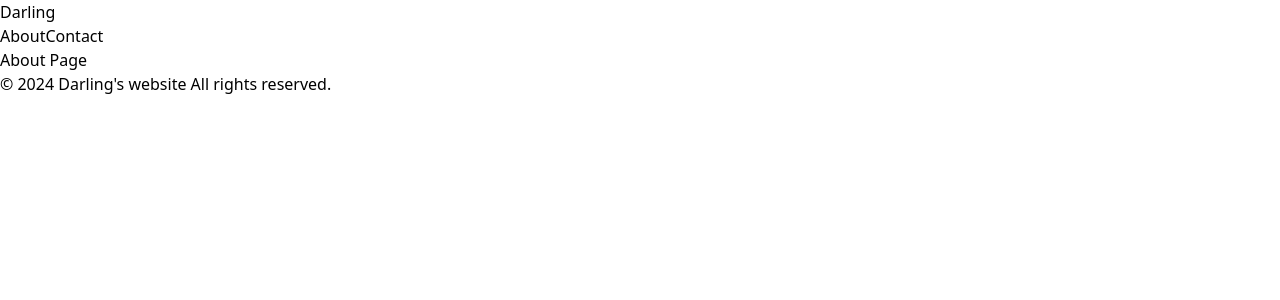
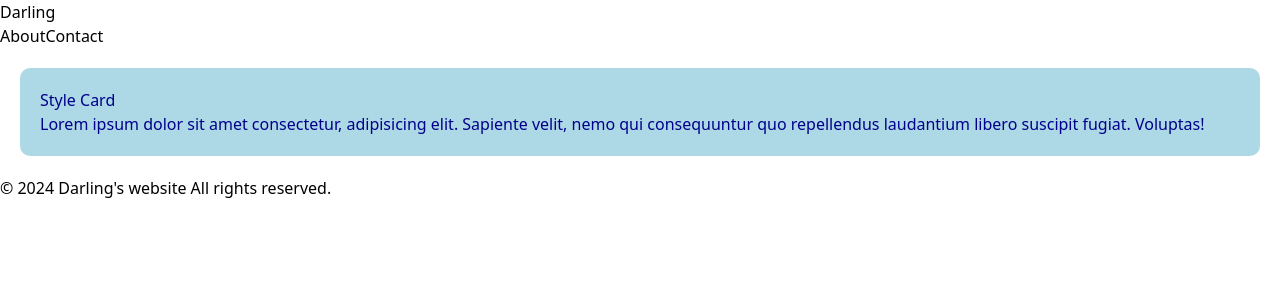
Before and after one commit to atultiwari7388/reactjs-Oct-2024, a React (Vite) app in the folder react-first/: page /about in a window 1280 px wide. Shown: the top 300 px of the page. Built offline with nearby package versions, Linux system fonts and the light colour scheme.

Commit message:
basic styling and external styling

```diff
--- /dev/null
+++ b/react-first/src/components/StyleCard.jsx
@@ -0,0 +1,16 @@
+export const StyleCard = () => {
+  const headerStyling = {
+    color: "white",
+    backgroundColor: "red",
+    padding: "2rem",
+  };
+
+  return (
+    <div>
+      <h1 style={{ color: "red", backgroundColor: "black", padding: "2rem" }}>
+        Inline Style
+      </h1>
+      <h1 style={headerStyling}>StyleCardTwo</h1>
+    </div>
+  );
+};
--- a/react-first/src/pages/About.jsx
+++ b/react-first/src/pages/About.jsx
@@ -1,3 +1,22 @@
+import "../index.css";
+
 export const About = () => {
-  return <div>About Page</div>;
+  return (
+    <div
+      style={{
+        backgroundColor: "lightblue",
+        padding: "20px",
+        margin: "20px",
+        borderRadius: "10px",
+        color: "darkblue",
+      }}
+    >
+      <h1>Style Card</h1>
+      <p>
+        Lorem ipsum dolor sit amet consectetur, adipisicing elit. Sapiente
+        velit, nemo qui consequuntur quo repellendus laudantium libero suscipit
+        fugiat. Voluptas!
+      </p>
+    </div>
+  );
 };
--- a/react-first/src/pages/Home.jsx
+++ b/react-first/src/pages/Home.jsx
@@ -7,6 +7,7 @@ import { Password } from "./../components/Password";
 import { Weather } from "./../components/Weather";
 import { UserStatus } from "../components/UserStatus";
 import { Greeting } from "./../components/Greeting";
+import { StyleCard } from "./../components/StyleCard";
 
 export const Home = () => {
   const [data, setData] = useState([]);
@@ -108,6 +109,7 @@ export const Home = () => {
         <Weather />
         <UserStatus isLoggedIn={true} isAdmin={true} />
         <Greeting timeOfDay="morning" />
+        <StyleCard />
       </div>
     </div>
   );
```
